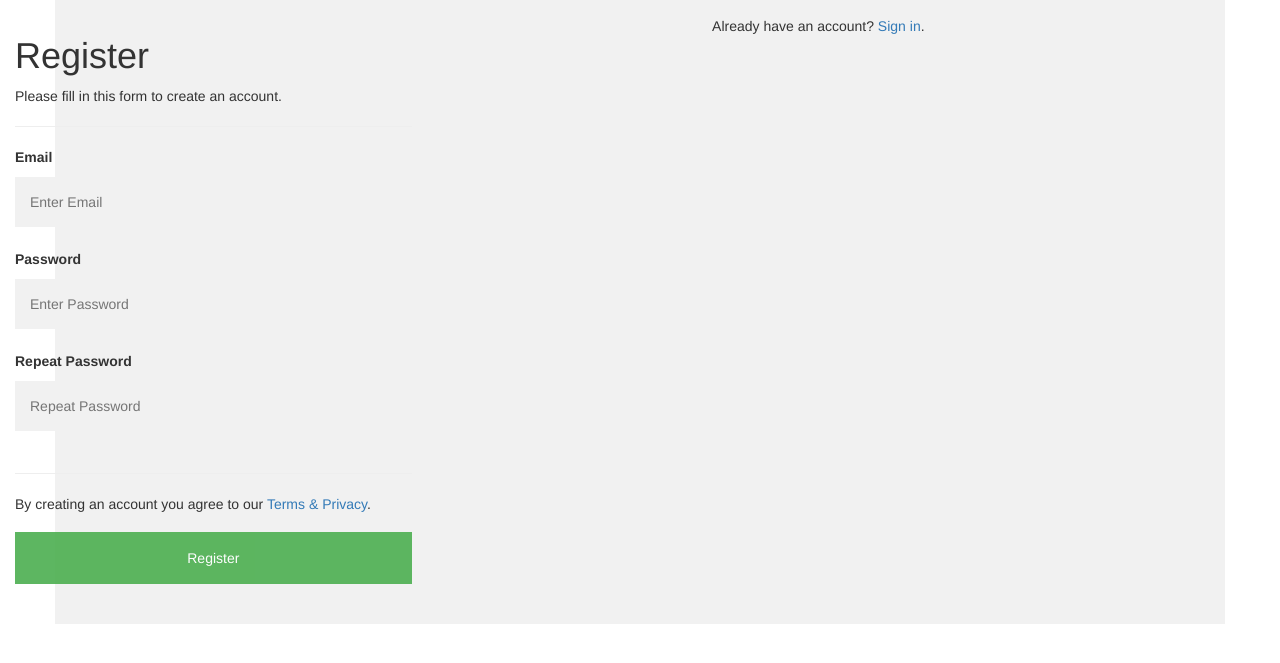
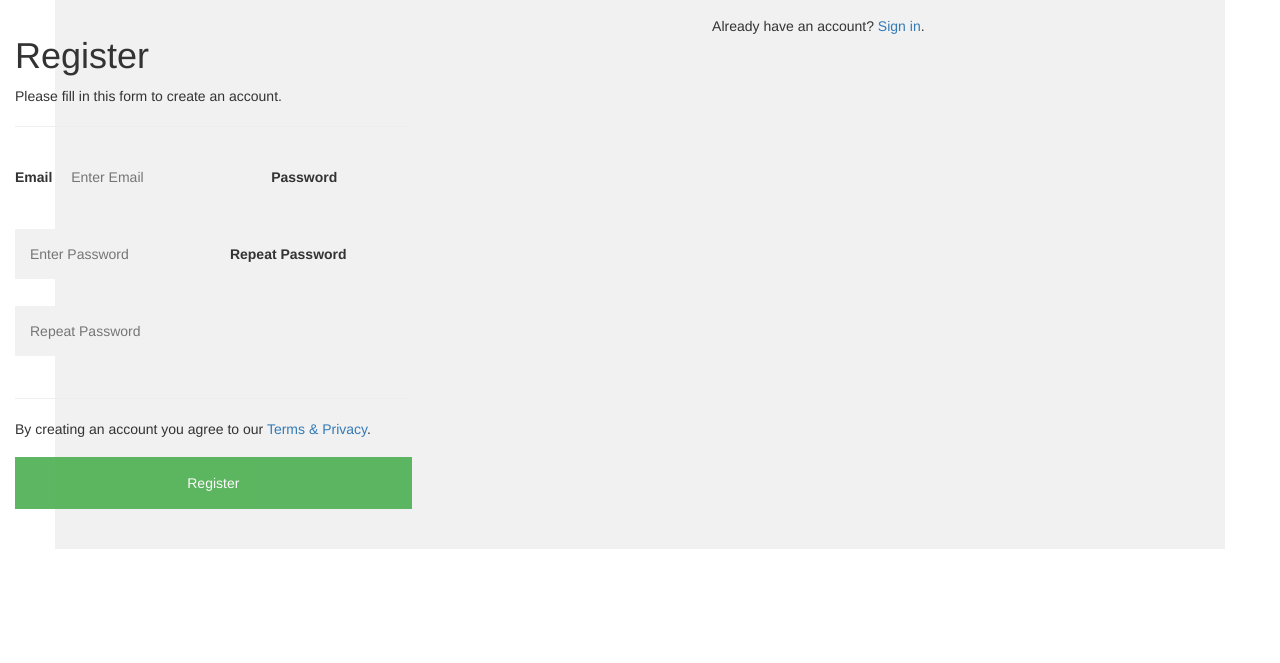
Before and after one commit to shbhmj/shbhmj.github.io, a PHP site: page / in a window 1280 px wide. Shown: the top 663 px of the page. Run offline with PHP 8.4, Linux system fonts and the light colour scheme; some libraries are stand-ins or nearby versions.

Commit message:
Update common.css

```diff
--- a/common.css
+++ b/common.css
@@ -7,7 +7,7 @@
 
 /* Full-width input fields */
 input[type=text], input[type=password] {
-  width: 100%;
+/* width: 100%; */
   padding: 15px;
   margin: 5px 0 22px 0;
   display: inline-block;
```
